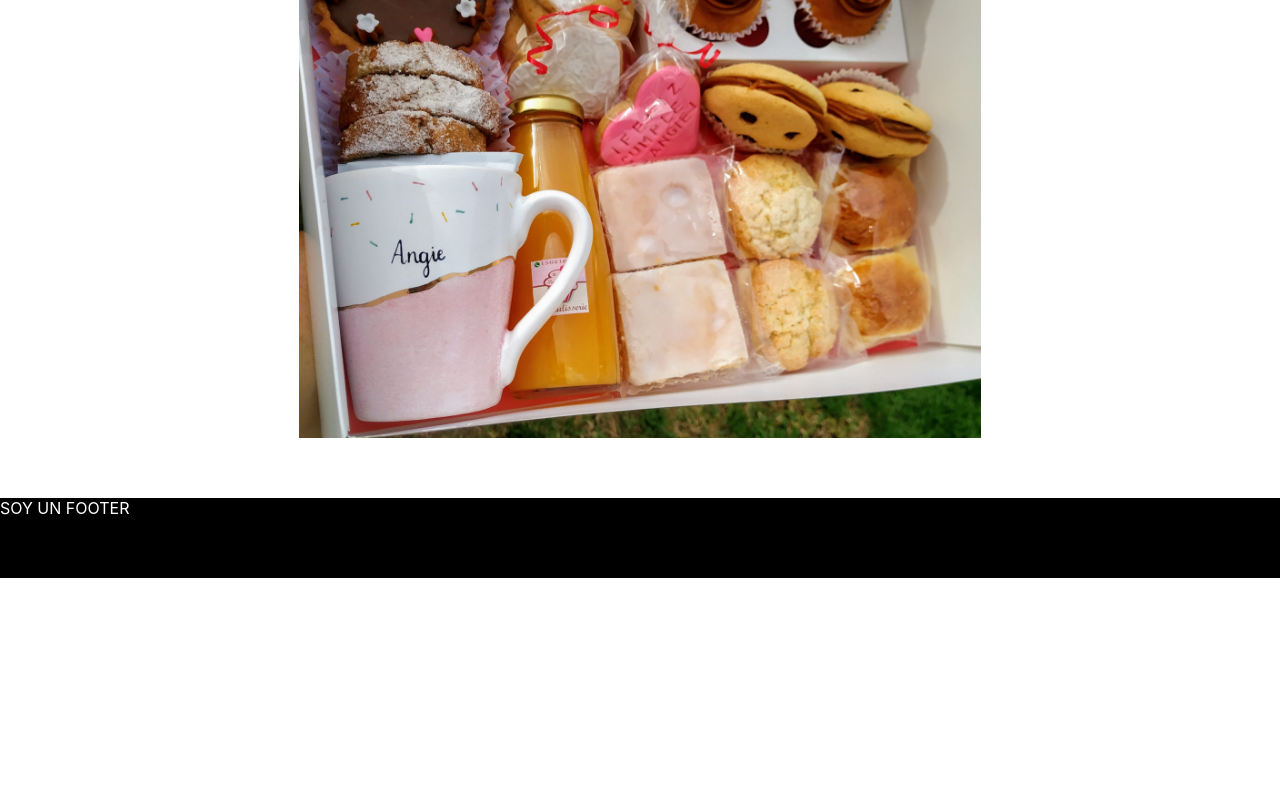
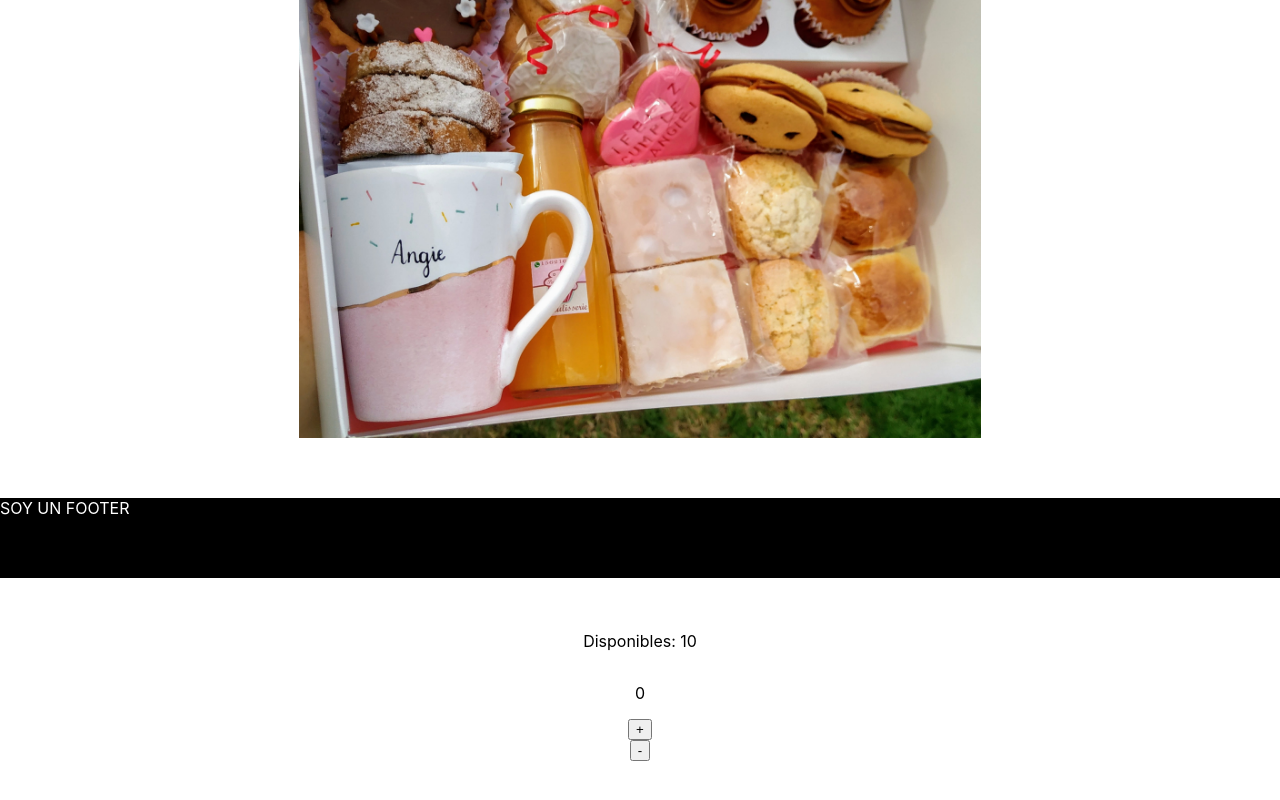
Before and after one commit to ad1ct3d/reactJS-coderhouse-proyect, a React (Create React App) app: page / in a window 1280 px wide. Shown: the part 222-1022 px from the top of the page. Before the commit the page ends 800 px from the top, so only its background shows below. Built offline with nearby package versions, Linux system fonts and the light colour scheme.

Commit message:
se agrego el componente counter

```diff
--- a/src/App.css
+++ b/src/App.css
@@ -80,6 +80,15 @@ html {
     max-height: 100%;
 }
 
+/* item list */
+.itemList {
+    height: 500px;
+    display: flex;
+    align-items: center;
+    justify-content: center;
+    flex-direction: column;
+}
+
 /* footer */
 .footer {
     width: 100%;
--- a/src/App.jsx
+++ b/src/App.jsx
@@ -2,20 +2,23 @@ import { Fragment } from 'react/cjs/react.production.min';
 import Navbar from './components/navbar/navbar';
 import Front from './components/frontpage/frontpage';
 import Footer from './components/footer/footer';
+import ItemList from './components/items/ItemList'
 import './App.css'
 
 function App () {
   return (
     <Fragment>
+      {/* inicio de app */}
+      <Navbar />
 
-      <Navbar />
+      {/* imagenes/carrusel */}
       <Front />
 
-      {/* ACA IRIAN LOS PRODUCTOS */}
+      {/* articulos */}
+      <ItemList />
 
       <Footer/>
-
-
+      {/* final de app */}
     </Fragment>
   )
 }
--- a/src/components/footer/footer.jsx
+++ b/src/components/footer/footer.jsx
@@ -3,11 +3,11 @@ import { Fragment } from "react/cjs/react.production.min";
 const Footer = () => {
     return (
         <Fragment>
-            <div className='footer'>
+            <footer className='footer'>
 
                 SOY UN FOOTER
 
-            </div>
+            </footer>
         </Fragment>
     )
 }
--- /dev/null
+++ b/src/components/items/ItemList.jsx
@@ -0,0 +1,16 @@
+import { Fragment } from 'react/cjs/react.production.min'
+import Counter from './counter/Counter'
+import '../../App.css'
+
+const ItemList = () => {
+    return (
+        <Fragment>
+            <section className='itemList'>
+                <p>Disponibles: 10</p>
+            <Counter stock={10} initial={0}/>
+            </section>
+        </Fragment>
+    )
+}
+
+export default ItemList
--- /dev/null
+++ b/src/components/items/counter/Counter.jsx
@@ -0,0 +1,44 @@
+import React, { useState, useEffect } from "react";
+import { Fragment } from "react/cjs/react.production.min";
+
+const Counter = ({stock, initial}) => {
+
+    const [number, setNumber] = useState(0)
+
+    const add = () => {
+        number !== stock && setNumber(number + 1);
+
+    }
+
+    const remove = () => {
+        number !== initial && setNumber(number - 1);
+    }
+
+    return (
+        <Fragment>
+            <p>{number}</p>
+            <button id='addBtn' onClick={add}>+</button>
+            <button id='removeBtn' onClick={remove}>-</button>
+        </Fragment>
+    )
+}
+
+
+
+
+
+
+// const Counter = ({stock, initial, onAdd}) => {
+
+//     stock = 5;
+//     initial = 1;
+//     onAdd = initial + 1;
+
+//     return (
+//         <Fragment>
+//             <h1>contador</h1>
+//         </Fragment>
+//     )
+// }
+
+export default Counter
```
